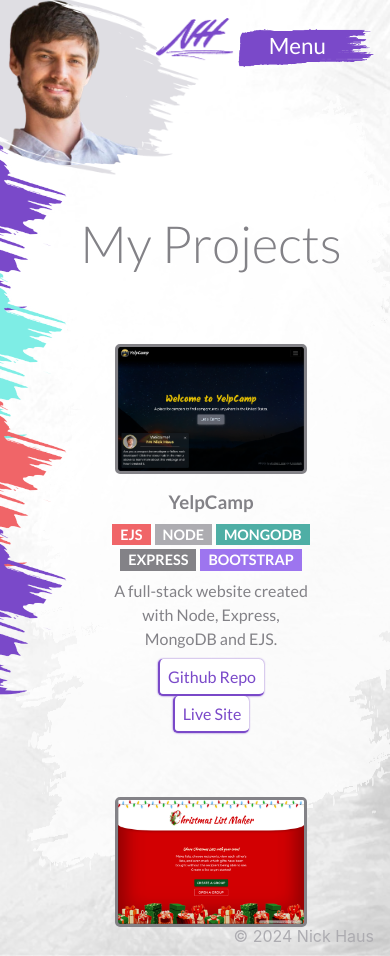
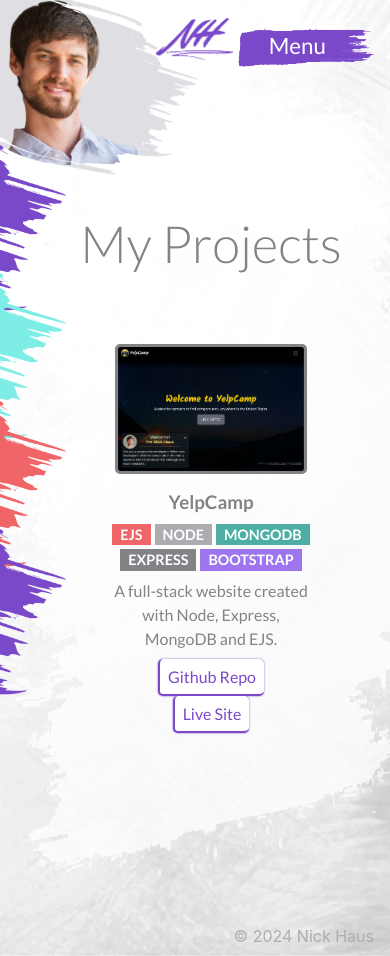
Before and after one commit to njhaus/portfolio-dev, a React (Vite) app: page / in a window 390 px wide. Both pictures are taken after a click on the button "View portfolio". Shown: the top 956 px of the page. Built offline with nearby package versions, Linux system fonts and the light colour scheme; the HTML template or start-up script is replaced by a standard one.

Commit message:
Update mobile styling

```diff
--- a/src/App.css
+++ b/src/App.css
@@ -551,7 +551,7 @@ main {
 /* About page */
 
 .about-page {
-  margin-left: 1rem;
+  margin-left: 3rem;
   padding: 3rem 6rem;
   overflow-x: scroll;
   line-height: 1.5rem;
@@ -674,7 +674,7 @@ nav {
 
   .page {
   padding-left: 2.5rem;
-  height: calc(100vh - 4rem);
+  height: calc(100vh - 13rem);
   }
 
   .page-overlay {
@@ -703,8 +703,13 @@ nav {
   }
 
 
+.about-page {
+  margin-left: 1rem;
+}
+
   .dialog {
   position: absolute;
+  display: none;
   top: 0;
   left: 5px;
   width: 100vw;
```
